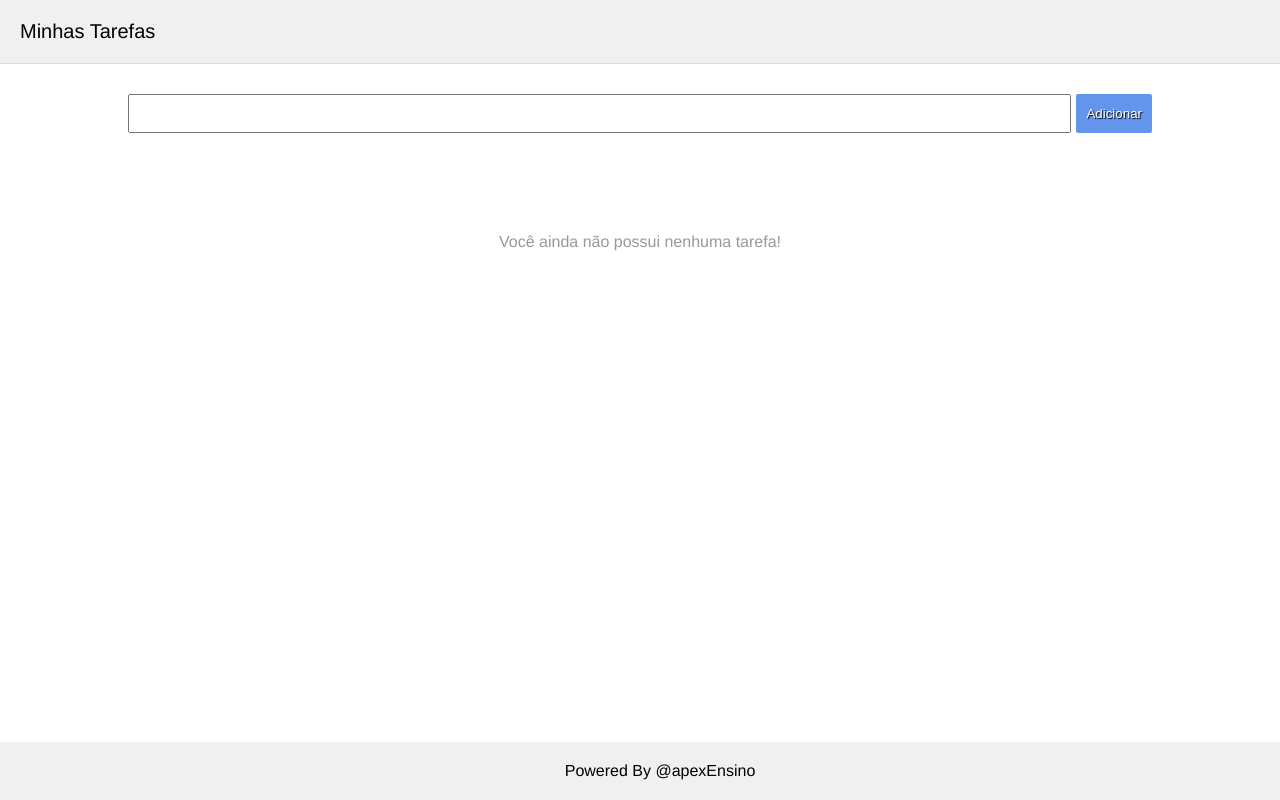
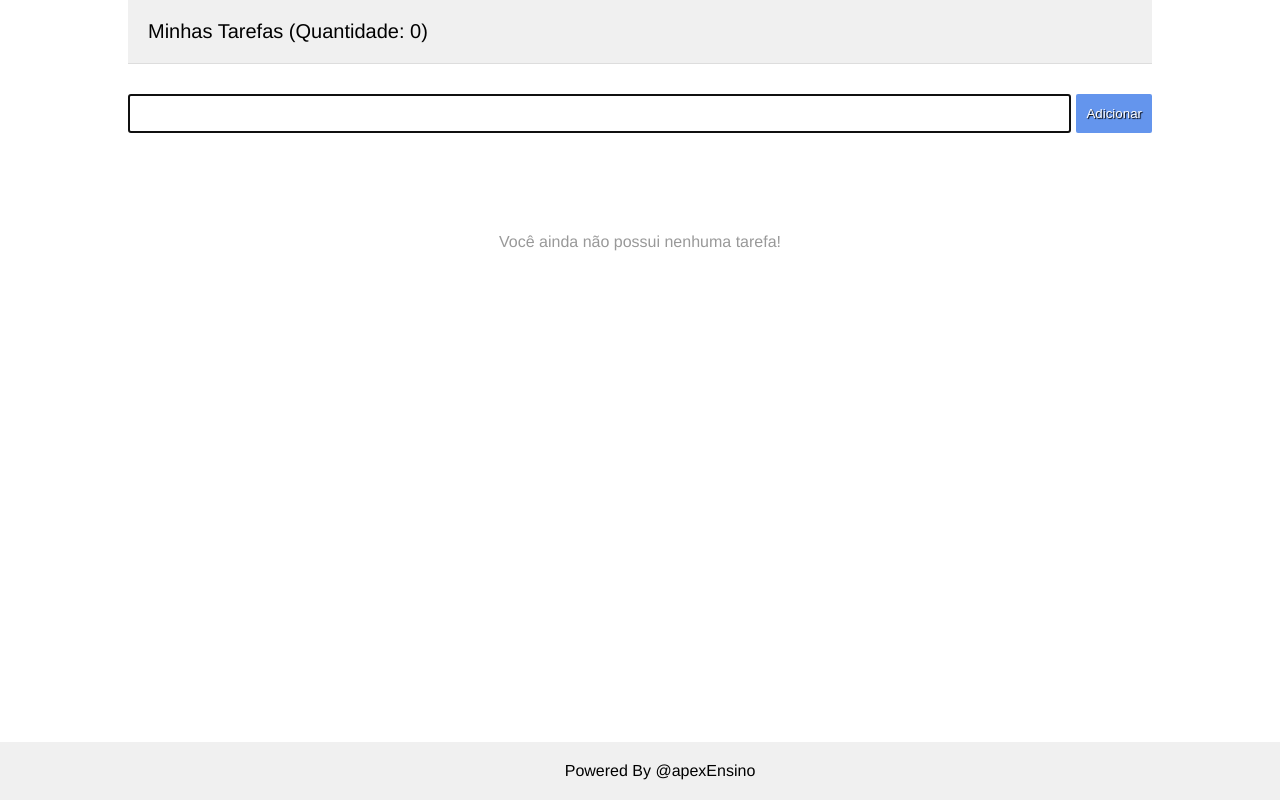
Before and after one commit to mvofreire/aula-react-apex, a React (Create React App) app: page / in a window 1280 px wide. Shown: the top 800 px of the page. Built offline with nearby package versions, Linux system fonts and the light colour scheme.

Commit message:
add task context

```diff
--- a/package.json
+++ b/package.json
@@ -6,6 +6,7 @@
     "@testing-library/jest-dom": "^5.11.4",
     "@testing-library/react": "^11.1.0",
     "@testing-library/user-event": "^12.1.10",
+    "antd": "^4.15.0",
     "react": "^17.0.2",
     "react-dom": "^17.0.2",
     "react-scripts": "4.0.3",
--- a/src/App.js
+++ b/src/App.js
@@ -1,10 +1,11 @@
 import React, { useRef, useState } from 'react'
 
-import Header from './components/Header'
 import Footer from './components/Footer'
 
 import TaskForm from './widgets/TaskForm'
 import List from './components/List'
+
+import { TaskContext } from './context/task.context'
 
 import './App.css';
 
@@ -33,14 +34,13 @@ function App() {
   }
 
   return (
-    <>
-      <Header />
+    <TaskContext.Provider value={{ tasks: taskList }}>
       <div className="App">
         <TaskForm ref={taskFormRef} onAddTask={handleOnAddTask} />
         <List tasks={taskList} onRemoveClick={handleOnRemoveClick} onClearAll={handleOnClearAll} />
       </div>
       <Footer />
-    </>
+    </TaskContext.Provider>
   );
 }
 
--- a/src/components/Header/index.js
+++ b/src/components/Header/index.js
@@ -1,11 +1,12 @@
 import React from 'react'
+import { useTaskContext } from '../../context/task.context'
 import "./style.css"
 
-function Header(){
-
+function Header() {
+  const { tasks } = useTaskContext()
   return (
     <div className='header'>
-      Minhas Tarefas
+      Minhas Tarefas (Quantidade: {tasks.length})
     </div>
   )
 }
--- /dev/null
+++ b/src/context/task.context.js
@@ -0,0 +1,9 @@
+import React, { useContext } from 'react'
+
+const TaskContext = React.createContext();
+
+const useTaskContext = () => {
+  return useContext(TaskContext)
+}
+
+export { TaskContext, useTaskContext }
--- a/src/widgets/TaskForm/index.js
+++ b/src/widgets/TaskForm/index.js
@@ -1,4 +1,6 @@
-import React, { createRef, useState, useImperativeHandle, forwardRef } from 'react'
+import React, { createRef, useState, useImperativeHandle, forwardRef, useEffect, useCallback } from 'react'
+
+import Header from '../../components/Header'
 
 import Button from '../../components/Button'
 import Input from '../../components/Input'
@@ -11,13 +13,17 @@ const TaskForm = ({ onAddTask }, ref) => {
   const [taskLabel, setTaskLabel] = useState('')
   const [error, setError] = useState(null)
 
+  useEffect(() => {
+    inputRef.current.focus();
+  }, [])
+
   useImperativeHandle(ref, () => ({
     showError(errorText) {
       setError(errorText)
     }
   }));
 
-  const handleFormSubmit = (event) => {
+  const handleFormSubmit = useCallback((event) => {
     event.preventDefault();
     event.stopPropagation();
 
@@ -30,7 +36,7 @@ const TaskForm = ({ onAddTask }, ref) => {
       setError('Titulo não pode ser vazio')
     }
     setTaskLabel('')
-  }
+  }, [taskLabel, onAddTask, inputRef])
 
   const handleOnInputChange = (event) => {
     setError(null)
@@ -39,6 +45,7 @@ const TaskForm = ({ onAddTask }, ref) => {
 
   return (
     <>
+      <Header />
       <form className='task-form' onSubmit={handleFormSubmit}>
         <Input data-testid='input-title' ref={inputRef} onInputChange={handleOnInputChange} onEnter={handleFormSubmit} />
         <Button data-testid='btn-submit' label="Adicionar" htmlType='submit' type='primary' />
```
Also changed, not shown: 1 other file (tests, documents, lock files or other folders).
